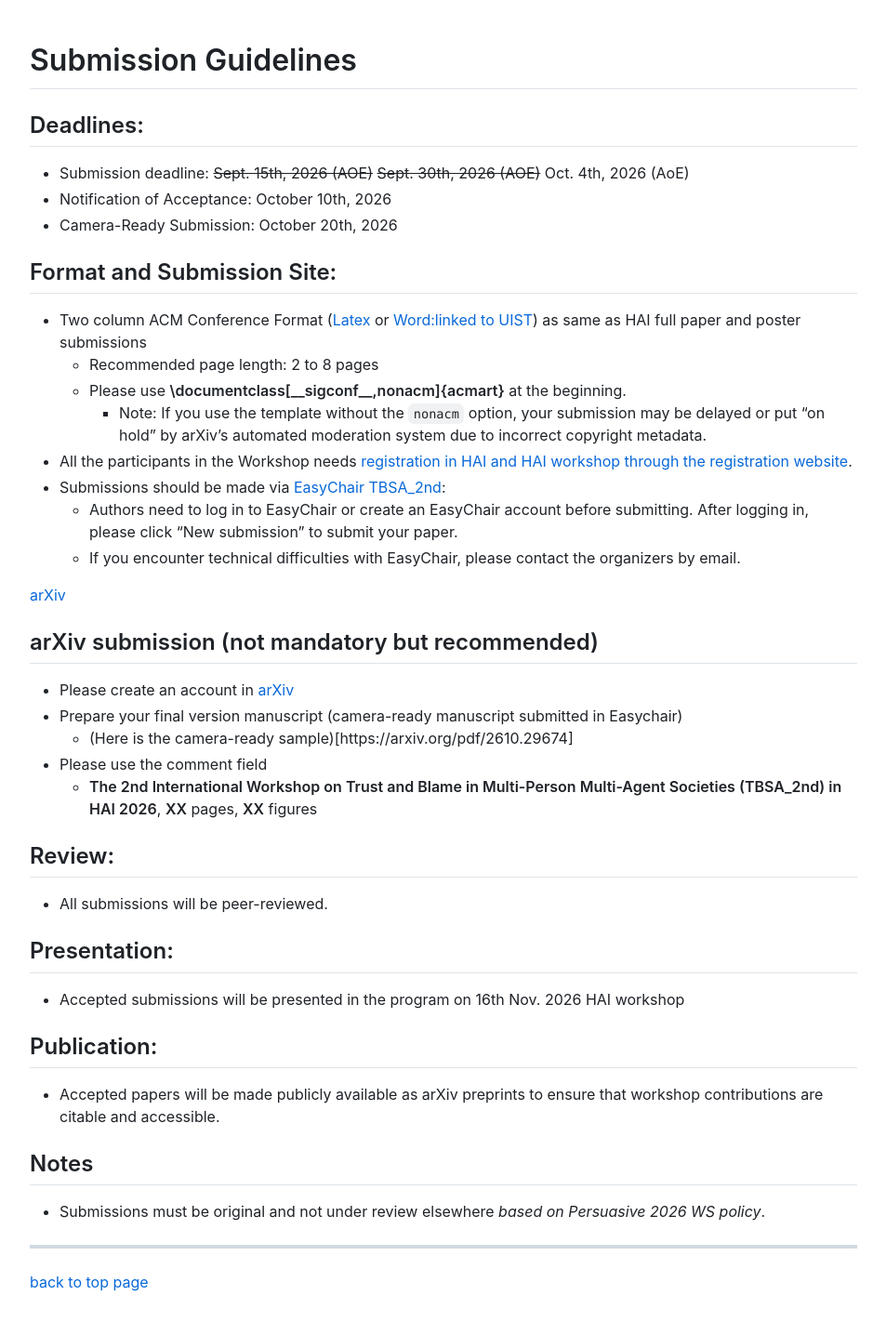
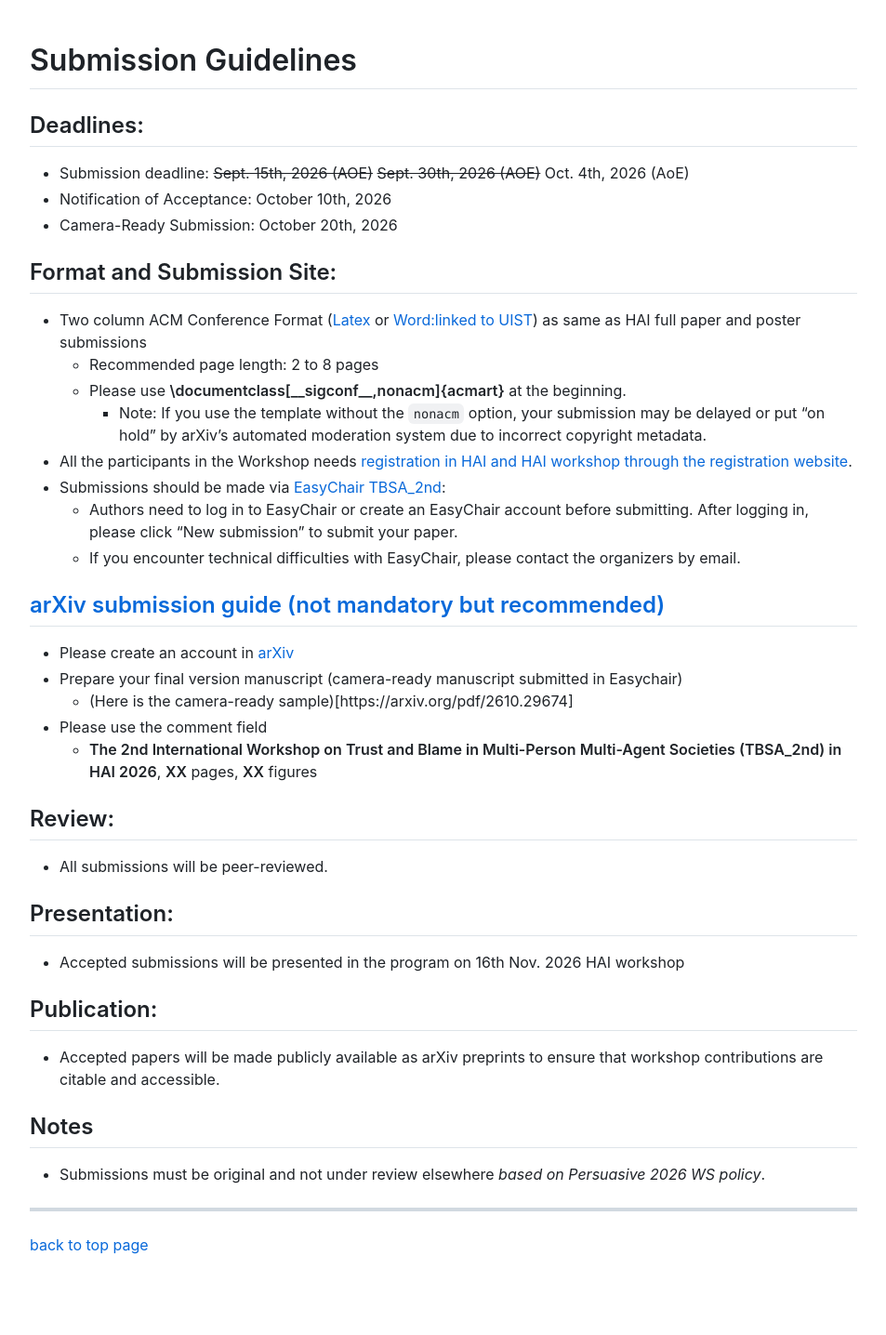
Before and after one commit to virtualcom-designlab/TBSA2026, a Jekyll site: the page built from submission.md, in a window 1280 px wide. Shown: the whole page at 93% size, without its empty margins (163-1116 px from the left). Built offline with Jekyll 4.4.1, drawn with Linux system fonts in a browser that asks for light colours; our own code applies the rules of GitHub Pages for plain Markdown files; after the commit the page ends 1396 px from its top, so only the background shows below that.

Commit message:
Update submission.md

```diff
--- a/submission.md
+++ b/submission.md
@@ -26,11 +26,9 @@ After logging in, please click “New submission” to submit your paper.
 https://easychair.org/conferences/submission_new?a=37559240
 -->
 
-<a href="#aboutarxiv">
-arXiv
-</a>
 
-## arXiv submission (not mandatory but recommended)
+
+## <a href="#aboutarxiv">arXiv submission guide (not mandatory but recommended)</a>
 - Please create an account in [arXiv](https://arxiv.org/)
 - Prepare your final version manuscript (camera-ready manuscript submitted in Easychair)
   - (Here is the camera-ready sample)[https://arxiv.org/pdf/2610.29674]
```
